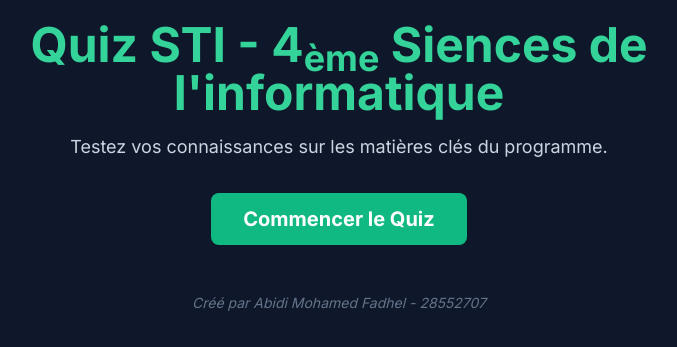
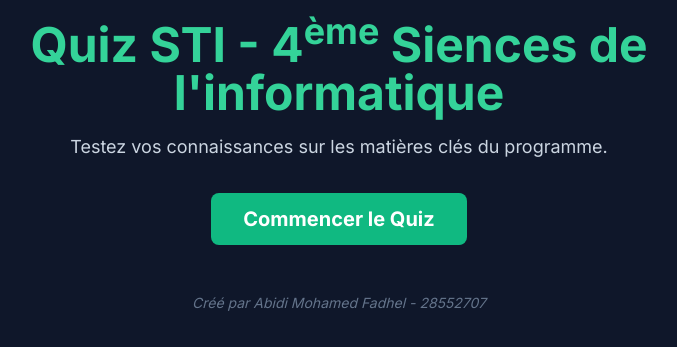
Before and after one commit to fodel/quiz-sti, a plain HTML site: page index.html in a window 1280 px wide. Shown: the part 325-672 px from the top of the page, without its empty margins (301-978 px from the left). Drawn offline with nearby package versions, Linux system fonts and the light colour scheme.

Commit message:
Update index.html  2

```diff
--- a/index.html
+++ b/index.html
@@ -34,7 +34,7 @@
 
         <section id="home-screen" class="text-center">
             <img src="logo.png" alt="Logo du projet Quiz STI" class="mx-auto mb-6 max-h-40">
-            <h1 class="text-4xl md:text-5xl font-bold mb-4 text-emerald-400">Quiz STI - 4<sub>ème</sub> Siences de l'informatique</h1>
+            <h1 class="text-4xl md:text-5xl font-bold mb-4 text-emerald-400">Quiz STI - 4<sup>ème</sup> Siences de l'informatique</h1>
             <p class="text-lg text-slate-300 mb-8">Testez vos connaissances sur les matières clés du programme.</p>
             <button id="start-config-btn" class="bg-emerald-500 hover:bg-emerald-600 text-white font-bold py-3 px-8 rounded-lg text-xl transition-transform transform hover:scale-105">
                 Commencer le Quiz
```
